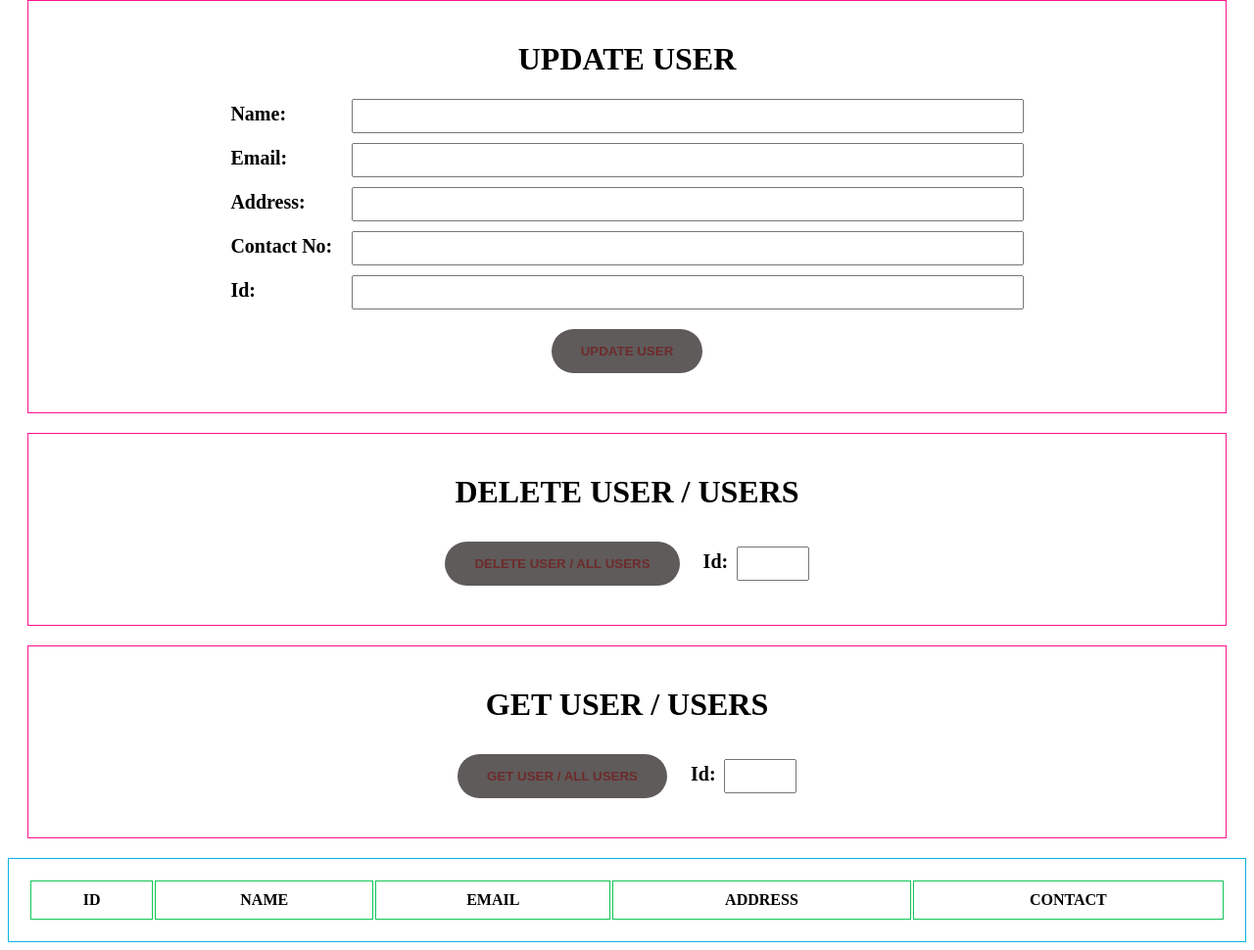
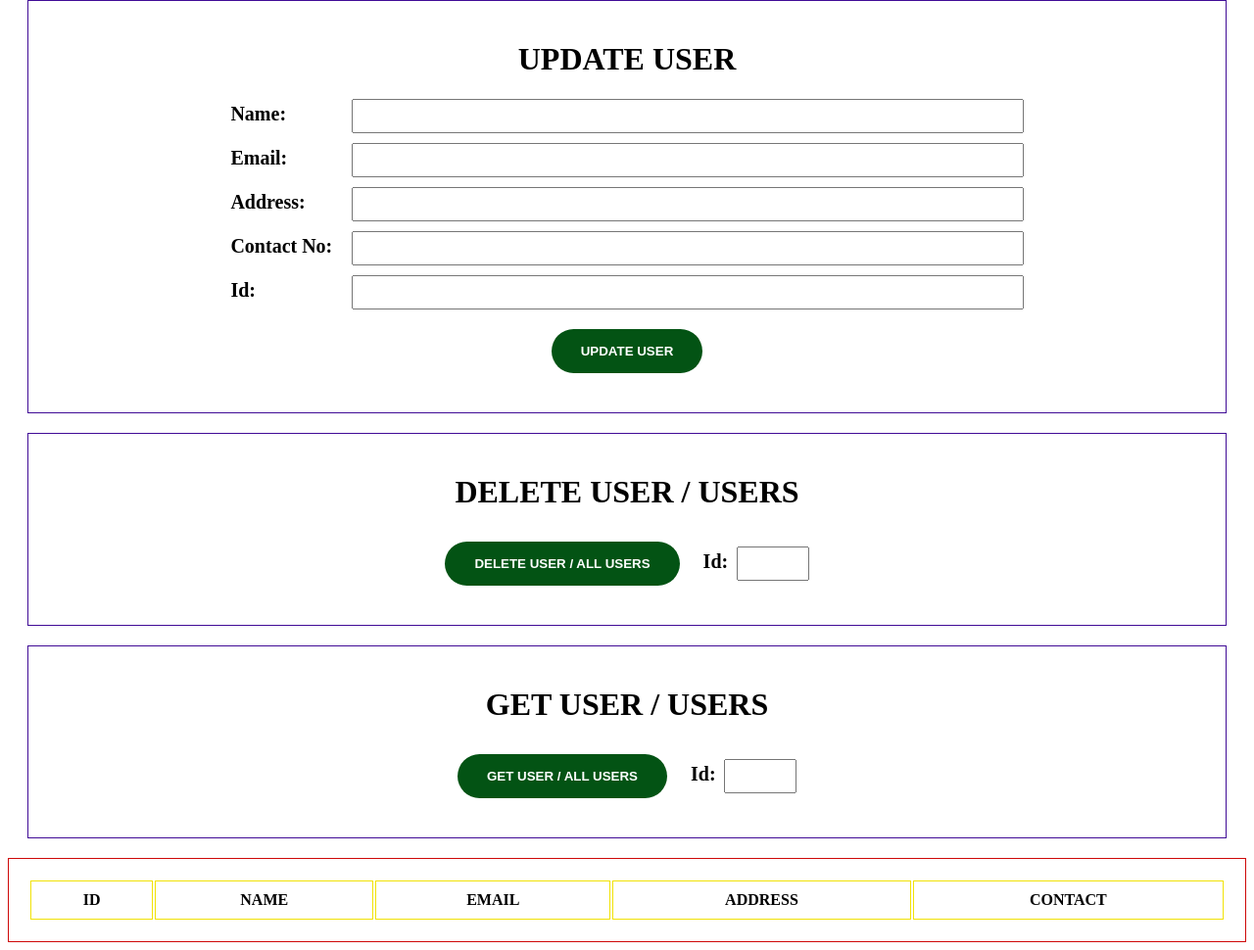
Before and after one commit to hamzakhan0153/getandpost, a plain HTML site: page index.html in a window 1280 px wide. Shown: the part 417-1387 px from the top of the page at 98% size. Drawn offline with Linux system fonts and the light colour scheme.

Commit message:
Update style.css

```diff
--- a/style.css
+++ b/style.css
@@ -1,6 +1,6 @@
 .form {
     padding: 20px 50px 40px;
-    border: 1px solid rgb(255, 18, 144);
+    border: 1px solid rgb(64, 11, 150);
     margin: 20px;
     text-align: center;
   }
@@ -51,24 +51,24 @@
     outline: none;
     font-weight: bold;
     cursor: pointer;
-    background-color: rgb(95, 91, 91);
-    color: rgb(110, 43, 43);
+    background-color: rgb(3, 83, 20);
+    color: white;
     transition: all 0.2s;
   }
 
   .form button:hover {
     transform: translateY(-5px);
-    box-shadow: 5px 5px 10px rgba(214, 37, 37, 0.479);
+    box-shadow: 5px 5px 10px rgba(224, 3, 3, 0.479);
   }
 
   .form button:active {
     transform: translateY(-3px);
-    box-shadow: 3px 3px 5px rgba(233, 56, 56, 0.479);
+    box-shadow: 3px 3px 5px rgba(79, 42, 122, 0.479);
   }
 
   .table {
     padding: 20px;
-    border: 1px solid rgb(8, 181, 224);
+    border: 1px solid rgb(206, 8, 8);
     width: 100%;
     margin-top: 20px;
   }
@@ -76,5 +76,5 @@
   .table th,
   .table td {
     padding: 10px;
-    border: 1px solid rgb(19, 197, 87);
+    border: 1px solid rgb(241, 226, 7);
   }
```
